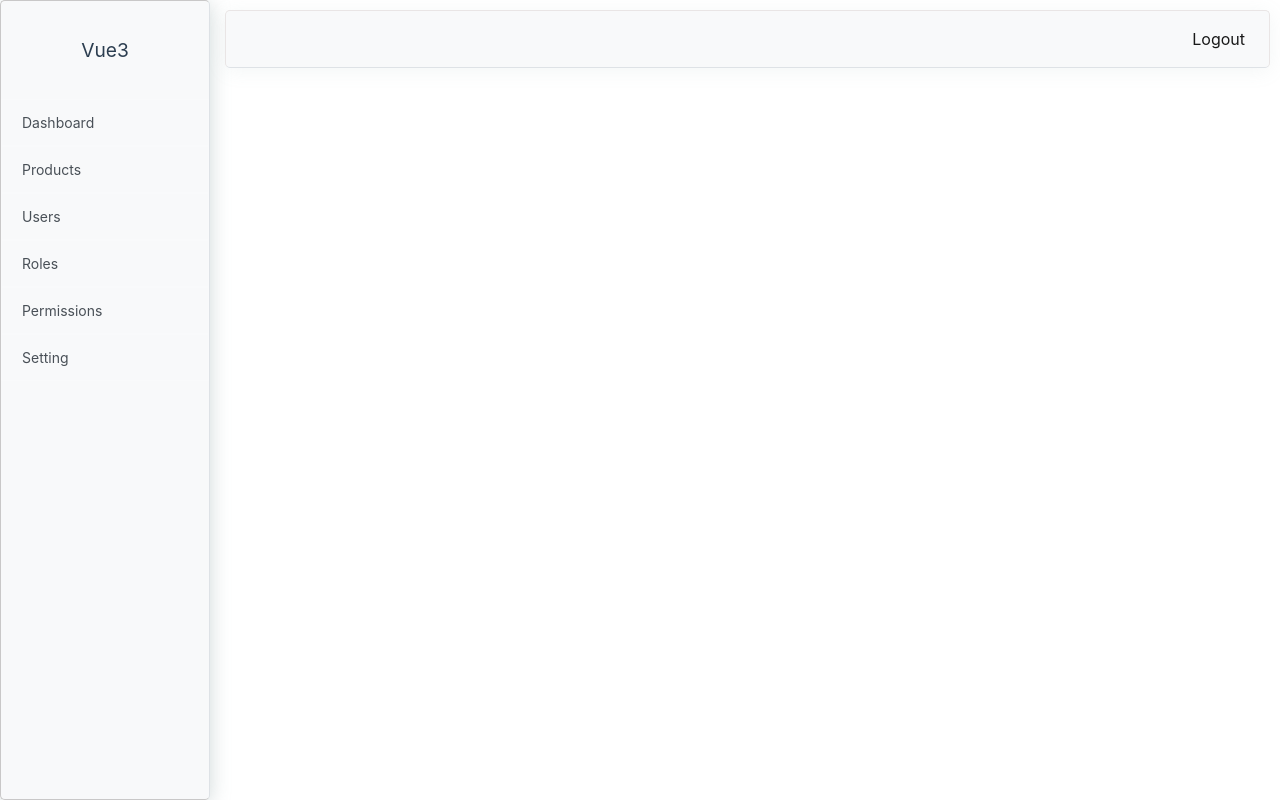
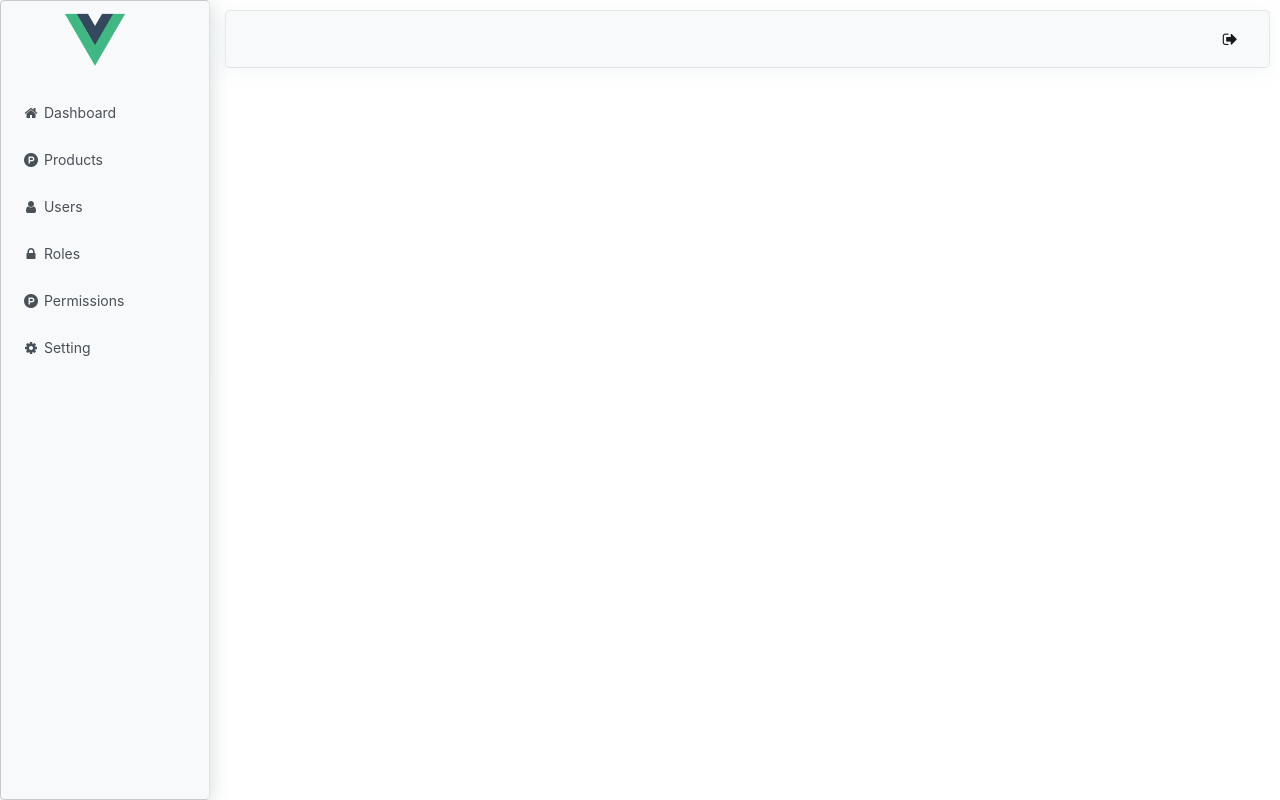
Before and after one commit to rysokkheng/Vue3-API, a Vue app: page / in a window 1280 px wide. Built offline with nearby package versions, Linux system fonts and the light colour scheme.

Commit message:
add font ansome

```diff
--- a/package.json
+++ b/package.json
@@ -15,10 +15,12 @@
     "axios": "^0.21.0",
     "bootstrap": "^4.5.3",
     "bootstrap-vue": "^2.19.0",
+    "chart.js": "^2.9.4",
     "core-js": "^3.6.5",
     "jquery": "^3.5.1",
     "vue": "^3.0.2",
     "vue-axios": "^3.2.0",
+    "vue-chartjs": "^3.5.1",
     "vue-router": "^4.0.0-0",
     "vueble": "^0.1.3"
   },
@@ -30,7 +32,8 @@
     "@vue/compiler-sfc": "^3.0.0",
     "babel-eslint": "^10.1.0",
     "eslint": "^6.7.2",
-    "eslint-plugin-vue": "^7.0.0-0"
+    "eslint-plugin-vue": "^7.0.0-0",
+    "vue-cli-plugin-fontawesome": "~0.3.1"
   },
   "eslintConfig": {
     "root": true,
--- a/public/index.html
+++ b/public/index.html
@@ -5,6 +5,7 @@
     <meta http-equiv="X-UA-Compatible" content="IE=edge">
     <meta name="viewport" content="width=device-width,initial-scale=1.0">
     <link rel="icon" href="<%= BASE_URL %>favicon.ico">
+    <link rel="stylesheet" href="https://cdnjs.cloudflare.com/ajax/libs/font-awesome/4.7.0/css/font-awesome.min.css">
     <title><%= htmlWebpackPlugin.options.title %></title>
   </head>
   <body>
--- a/src/App.vue
+++ b/src/App.vue
@@ -5,6 +5,7 @@
         <!-- /#sidebar-wrapper -->
          <div id="page-content-wrapper">
            <Navbar></Navbar>
+         <!-- /#content-wrapper -->
             <router-view />
          </div>
     </div>
@@ -20,25 +21,3 @@ export default {
   }
 }
 </script>
-<style>
-#app {
-     font-family: -apple-system,BlinkMacSystemFont,Segoe UI,Roboto,Helvetica Neue,Arial,Noto Sans,sans-serif,Apple Color Emoji,Segoe UI Emoji,Segoe UI Symbol,Noto Color Emoji;
-  -webkit-font-smoothing: antialiased;
-  -moz-osx-font-smoothing: grayscale;
-  text-align: center;
-  color: #2c3e50;
-}
-
-#nav {
-  padding: 30px;
-}
-
-#nav a {
-  font-weight: bold;
-  color: #2c3e50;
-}
-
-#nav a.router-link-exact-active {
-  color: #42b983;
-}
-</style>
--- a/src/assets/css/simple-sidebar.css
+++ b/src/assets/css/simple-sidebar.css
@@ -3,6 +3,26 @@
  * Copyright 2013-2020 Start Bootstrap
  * Licensed under MIT (https://github.com/StartBootstrap/startbootstrap-simple-sidebar/blob/master/LICENSE)
  */
+ #app {
+  font-family: -apple-system,BlinkMacSystemFont,Segoe UI,Roboto,Helvetica Neue,Arial,Noto Sans,sans-serif,Apple Color Emoji,Segoe UI Emoji,Segoe UI Symbol,Noto Color Emoji;
+-webkit-font-smoothing: antialiased;
+-moz-osx-font-smoothing: grayscale;
+text-align: center;
+color: #2c3e50;
+}
+
+#nav {
+padding: 30px;
+}
+
+#nav a {
+font-weight: bold;
+color: #2c3e50;
+}
+
+#nav a.router-link-exact-active {
+color: #42b983;
+}
 
  #wrapper {
     overflow-x: hidden;
@@ -23,7 +43,7 @@
 }
 
 #sidebar-wrapper .sidebar-heading {
-  padding: 2.175rem 1.25rem;
+  padding: 0.55rem 1.5rem 1.2rem 0.2rem;
   font-size: 1.2rem;
 }
 
--- a/src/components/HelloWorld.vue
+++ /dev/null
@@ -1,58 +0,0 @@
-<template>
-  <div class="hello">
-    <h1>{{ msg }}</h1>
-    <p>
-      For a guide and recipes on how to configure / customize this project,<br>
-      check out the
-      <a href="https://cli.vuejs.org" target="_blank" rel="noopener">vue-cli documentation</a>.
-    </p>
-    <h3>Installed CLI Plugins</h3>
-    <ul>
-      <li><a href="https://github.com/vuejs/vue-cli/tree/dev/packages/%40vue/cli-plugin-babel" target="_blank" rel="noopener">babel</a></li>
-      <li><a href="https://github.com/vuejs/vue-cli/tree/dev/packages/%40vue/cli-plugin-eslint" target="_blank" rel="noopener">eslint</a></li>
-    </ul>
-    <h3>Essential Links</h3>
-    <ul>
-      <li><a href="https://vuejs.org" target="_blank" rel="noopener">Core Docs</a></li>
-      <li><a href="https://forum.vuejs.org" target="_blank" rel="noopener">Forum</a></li>
-      <li><a href="https://chat.vuejs.org" target="_blank" rel="noopener">Community Chat</a></li>
-      <li><a href="https://twitter.com/vuejs" target="_blank" rel="noopener">Twitter</a></li>
-      <li><a href="https://news.vuejs.org" target="_blank" rel="noopener">News</a></li>
-    </ul>
-    <h3>Ecosystem</h3>
-    <ul>
-      <li><a href="https://router.vuejs.org" target="_blank" rel="noopener">vue-router</a></li>
-      <li><a href="https://vuex.vuejs.org" target="_blank" rel="noopener">vuex</a></li>
-      <li><a href="https://github.com/vuejs/vue-devtools#vue-devtools" target="_blank" rel="noopener">vue-devtools</a></li>
-      <li><a href="https://vue-loader.vuejs.org" target="_blank" rel="noopener">vue-loader</a></li>
-      <li><a href="https://github.com/vuejs/awesome-vue" target="_blank" rel="noopener">awesome-vue</a></li>
-    </ul>
-  </div>
-</template>
-
-<script>
-export default {
-  name: 'HelloWorld',
-  props: {
-    msg: String
-  }
-}
-</script>
-
-<!-- Add "scoped" attribute to limit CSS to this component only -->
-<style scoped>
-h3 {
-  margin: 40px 0 0;
-}
-ul {
-  list-style-type: none;
-  padding: 0;
-}
-li {
-  display: inline-block;
-  margin: 0 10px;
-}
-a {
-  color: #42b983;
-}
-</style>
--- a/src/main.js
+++ b/src/main.js
@@ -10,7 +10,6 @@ import '@/assets/vendor/bootstrap/js/bootstrap.bundle.min.js';
 import '../node_modules/bootstrap/dist/css/bootstrap.min.css';
 
 
-
 createApp(App)
 .use(VueAxios, axios)
 .use(router)
--- a/src/views/Layouts/Navbar.vue
+++ b/src/views/Layouts/Navbar.vue
@@ -1,30 +1,13 @@
 <template>
       <nav class="navbar navbar-expand-lg navbar-light bg-light border-bottom" id="navbar_expand_lg">
-        <!-- <button class="btn btn-primary" id="menu-toggle">Toggle Menu</button> -->
-
         <button class="navbar-toggler" type="button" data-toggle="collapse" data-target="#navbarSupportedContent" aria-controls="navbarSupportedContent" aria-expanded="false" aria-label="Toggle navigation">
           <span class="navbar-toggler-icon"></span>
         </button>
-
         <div class="collapse navbar-collapse" id="navbarSupportedContent">
           <ul class="navbar-nav ml-auto mt-2 mt-lg-0">
             <li class="nav-item active">
-              <a class="nav-link" href="#">Logout <span class="sr-only">(current)</span></a>
+              <a class="nav-link" href="#"><i class="fa fa-sign-out fa-fw" aria-hidden="true"></i>&nbsp; <span class="sr-only">(current)</span></a>
             </li>
-            <!-- <li class="nav-item">
-              <a class="nav-link" href="#">Link</a>
-            </li> -->
-            <!-- <li class="nav-item dropdown">
-              <a class="nav-link dropdown-toggle" href="#" id="navbarDropdown" role="button" data-toggle="dropdown" aria-haspopup="true" aria-expanded="false">
-                Dropdown
-              </a>
-              <div class="dropdown-menu dropdown-menu-right" aria-labelledby="navbarDropdown">
-                <a class="dropdown-item" href="#">Action</a>
-                <a class="dropdown-item" href="#">Another action</a>
-                <div class="dropdown-divider"></div>
-                <a class="dropdown-item" href="#">Something else here</a>
-              </div>
-            </li> -->
           </ul>
         </div>
       </nav>
--- a/src/views/Layouts/Sidebar.vue
+++ b/src/views/Layouts/Sidebar.vue
@@ -1,14 +1,14 @@
 <template>
    <!-- Sidebar -->
     <div class="bg-light border-right" id="sidebar-wrapper">
-      <div class="sidebar-heading">Vue3</div>
+      <div class="sidebar-heading"><img src="@/assets/logo.png" width="60" height="60"></div>
       <div class="list-group list-group-flush">
-        <a href="/dashboard" class="list-group-item list-group-item-action bg-light">Dashboard</a>
-        <a href="/users" class="list-group-item list-group-item-action bg-light"><i class="fa fa-car"></i>Products</a>
-        <a href="/users" class="list-group-item list-group-item-action bg-light">Users</a>
-        <a href="#" class="list-group-item list-group-item-action bg-light">Roles</a>
-        <a href="#" class="list-group-item list-group-item-action bg-light">Permissions</a>
-        <a href="#" class="list-group-item list-group-item-action bg-light">Setting</a>
+        <a href="/dashboard" class="list-group-item list-group-item-action bg-light"><i class="fa fa-home fa-fw" aria-hidden="true"></i>&nbsp;Dashboard</a>
+        <a href="/users" class="list-group-item list-group-item-action bg-light"><i class="fa fa-product-hunt fa-fw" aria-hidden="true"></i>&nbsp;Products</a>
+        <a href="/users" class="list-group-item list-group-item-action bg-light"><i class="fa fa-user fa-fw" aria-hidden="true"></i>&nbsp;Users</a>
+        <a href="#" class="list-group-item list-group-item-action bg-light"><i class="fa fa-lock fa-fw" aria-hidden="true"></i>&nbsp;Roles</a>
+        <a href="#" class="list-group-item list-group-item-action bg-light"><i class="fa fa-product-hunt fa-fw" aria-hidden="true"></i>&nbsp;Permissions</a>
+        <a href="#" class="list-group-item list-group-item-action bg-light"><i class="fa fa-cog fa-fw" aria-hidden="true"></i>&nbsp;Setting</a>
       </div>
     </div>
     <!-- /#sidebar-wrapper -->
--- a/src/views/Users/Users.vue
+++ b/src/views/Users/Users.vue
@@ -1,5 +1,5 @@
 <template>
   <div class="users">
-    <h1><fa icon="twitter" type="fab" class="classname"></fa>This is an Users page</h1>
+    <h1><i class="fa fa-car"></i>This is an Users page</h1>
   </div>
 </template>
```
Also changed, not shown: index.html (deleted, +0 -16 lines), 1 other file (tests, documents, lock files or other folders).
